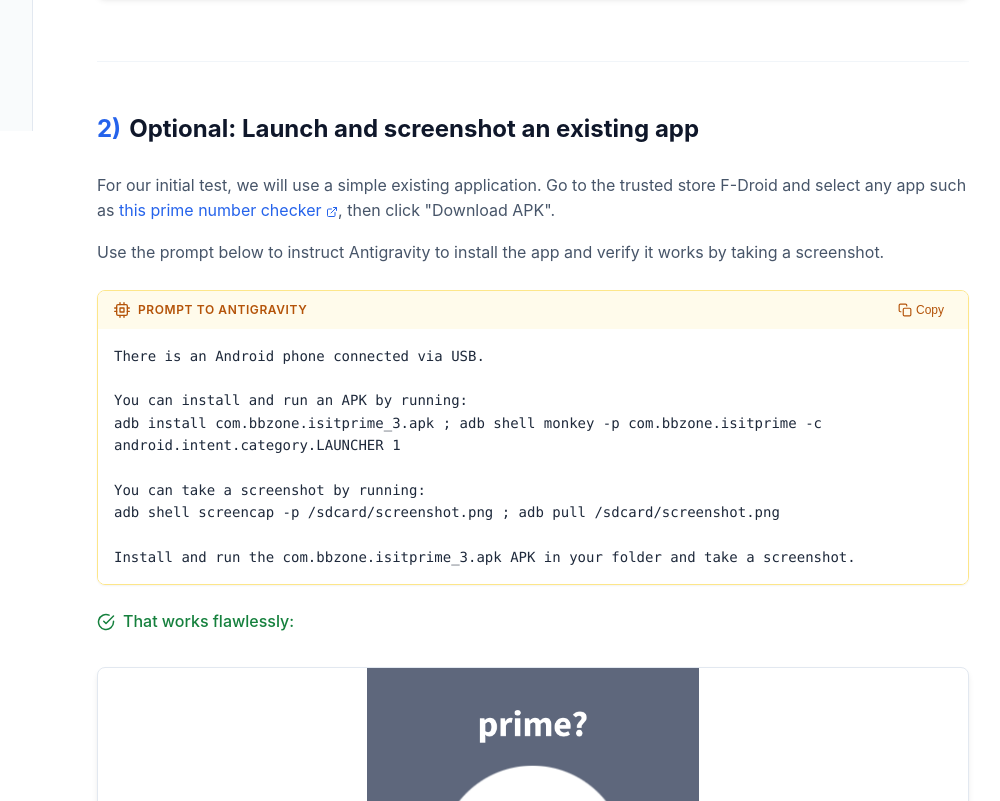
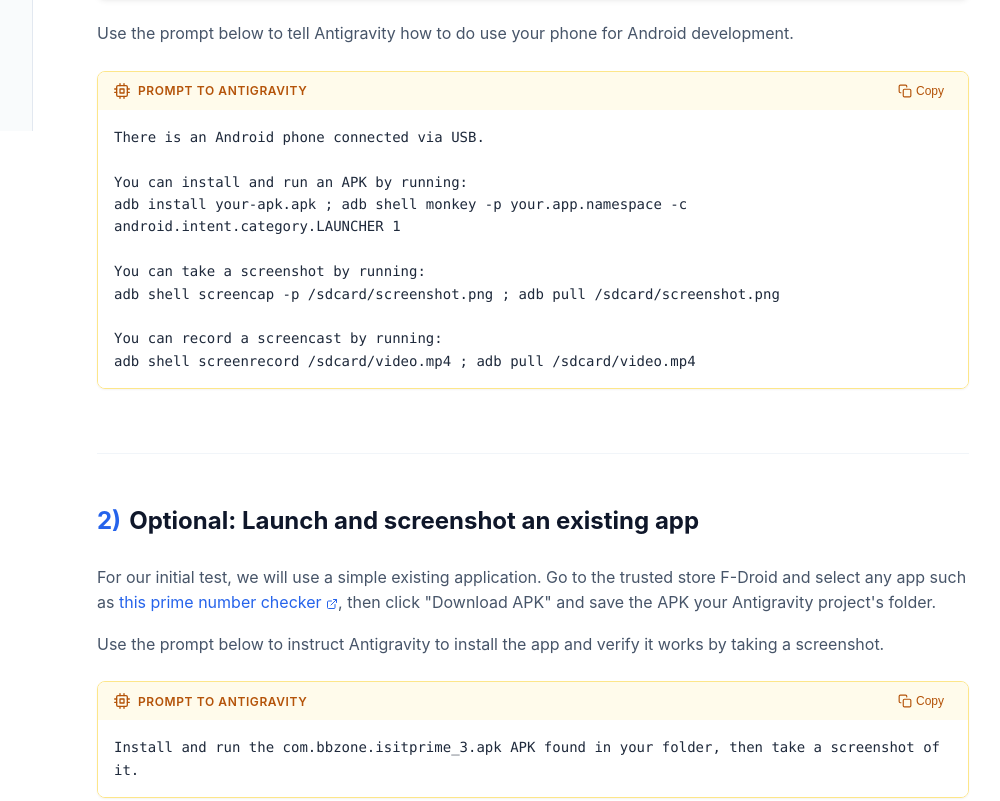
Before and after one commit to nicolasraoul/nicolasraoul.github.io, a plain HTML site: page android-vibe.html in a window 1280 px wide. Shown: the part 669-1470 px from the top of the page, without its empty margins (247-1247 px from the left). Drawn offline with Linux system fonts and the light colour scheme.

Commit message:
reorganized

```diff
--- a/android-vibe.html
+++ b/android-vibe.html
@@ -661,17 +661,8 @@
                 </div>
                 <div class="code-content">adb shell settings put global stay_on_while_plugged_in 3</div>
             </div>
-        </section>
 
-        <hr>
-
-        <!-- Section 2 -->
-        <section id="launch">
-            <h2 class="section-title"><span>2)</span> Optional: Launch and screenshot an existing app</h2>
-            <p style="margin-bottom: 1rem; color: var(--slate-600);">
-                For our initial test, we will use a simple existing application. Go to the trusted store F-Droid and select any app such as <a href="https://f-droid.org/en/packages/com.bbzone.isitprime/" target="_blank">this prime number checker <svg width="12" height="12" viewBox="0 0 24 24" fill="none" stroke="currentColor" stroke-width="2" stroke-linecap="round" stroke-linejoin="round"><path d="M18 13v6a2 2 0 0 1-2 2H5a2 2 0 0 1-2-2V8a2 2 0 0 1 2-2h6"></path><polyline points="15 3 21 3 21 9"></polyline><line x1="10" y1="14" x2="21" y2="3"></line></svg></a>, then click "Download APK".
-            </p>
-            <p style="margin-bottom: 0.5rem; color: var(--slate-600);">Use the prompt below to instruct Antigravity to install the app and verify it works by taking a screenshot.</p>
+            <p style="margin-bottom: 0.5rem; color: var(--slate-600);">Use the prompt below to tell Antigravity how to do use your phone for Android development.</p>
 
             <!-- Prompt Block -->
             <div class="code-card prompt">
@@ -688,12 +679,40 @@
                 <div class="code-content">There is an Android phone connected via USB.
 
 You can install and run an APK by running:
-adb install com.bbzone.isitprime_3.apk ; adb shell monkey -p com.bbzone.isitprime -c android.intent.category.LAUNCHER 1
+adb install your-apk.apk ; adb shell monkey -p your.app.namespace -c android.intent.category.LAUNCHER 1
 
 You can take a screenshot by running:
 adb shell screencap -p /sdcard/screenshot.png ; adb pull /sdcard/screenshot.png
 
-Install and run the com.bbzone.isitprime_3.apk APK in your folder and take a screenshot.</div>
+You can record a screencast by running:
+adb shell screenrecord /sdcard/video.mp4 ; adb pull /sdcard/video.mp4</div>
+            </div>
+
+        </section>
+
+        <hr>
+
+        <!-- Section 2 -->
+        <section id="launch">
+            <h2 class="section-title"><span>2)</span> Optional: Launch and screenshot an existing app</h2>
+            <p style="margin-bottom: 1rem; color: var(--slate-600);">
+                For our initial test, we will use a simple existing application. Go to the trusted store F-Droid and select any app such as <a href="https://f-droid.org/en/packages/com.bbzone.isitprime/" target="_blank">this prime number checker <svg width="12" height="12" viewBox="0 0 24 24" fill="none" stroke="currentColor" stroke-width="2" stroke-linecap="round" stroke-linejoin="round"><path d="M18 13v6a2 2 0 0 1-2 2H5a2 2 0 0 1-2-2V8a2 2 0 0 1 2-2h6"></path><polyline points="15 3 21 3 21 9"></polyline><line x1="10" y1="14" x2="21" y2="3"></line></svg></a>, then click "Download APK" and save the APK your Antigravity project's folder.
+            </p>
+            <p style="margin-bottom: 0.5rem; color: var(--slate-600);">Use the prompt below to instruct Antigravity to install the app and verify it works by taking a screenshot.</p>
+
+            <!-- Prompt Block -->
+            <div class="code-card prompt">
+                <div class="code-header">
+                    <div class="code-title">
+                        <svg width="16" height="16" viewBox="0 0 24 24" fill="none" stroke="currentColor" stroke-width="2" stroke-linecap="round" stroke-linejoin="round"><rect x="4" y="4" width="16" height="16" rx="2" ry="2"></rect><rect x="9" y="9" width="6" height="6"></rect><line x1="9" y1="1" x2="9" y2="4"></line><line x1="15" y1="1" x2="15" y2="4"></line><line x1="9" y1="20" x2="9" y2="23"></line><line x1="15" y1="20" x2="15" y2="23"></line><line x1="20" y1="9" x2="23" y2="9"></line><line x1="20" y1="14" x2="23" y2="14"></line><line x1="1" y1="9" x2="4" y2="9"></line><line x1="1" y1="14" x2="4" y2="14"></line></svg>
+                        Prompt to Antigravity
+                    </div>
+                    <button class="copy-btn" onclick="copyToClipboard(this)">
+                        <svg width="14" height="14" viewBox="0 0 24 24" fill="none" stroke="currentColor" stroke-width="2" stroke-linecap="round" stroke-linejoin="round"><rect x="9" y="9" width="13" height="13" rx="2" ry="2"></rect><path d="M5 15H4a2 2 0 0 1-2-2V4a2 2 0 0 1 2-2h9a2 2 0 0 1 2 2v1"></path></svg>
+                        Copy
+                    </button>
+                </div>
+                <div class="code-content">Install and run the com.bbzone.isitprime_3.apk APK found in your folder, then take a screenshot of it.</div>
             </div>
 
             <p style="color: var(--green-700); font-weight: 500; margin-bottom: 1rem; display: flex; align-items: center; gap: 0.5rem;">
@@ -761,6 +780,7 @@ Install and run the com.bbzone.isitprime_3.apk APK in your folder and take a scr
                     </button>
                 </div>
                 <div class="code-content">make a fun game involving a rabbit.
+
 to verify that your game works as expected, use adb shell screenrecord /sdcard/video.mp4 and analyze the video carefully.</div>
             </div>
 
```
